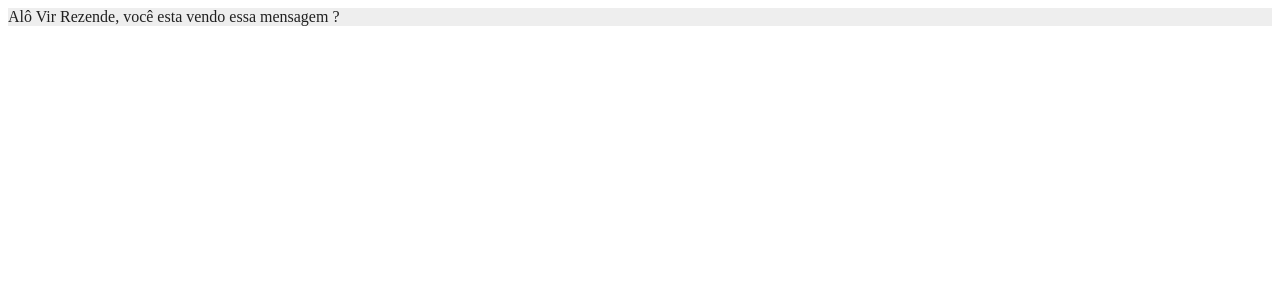
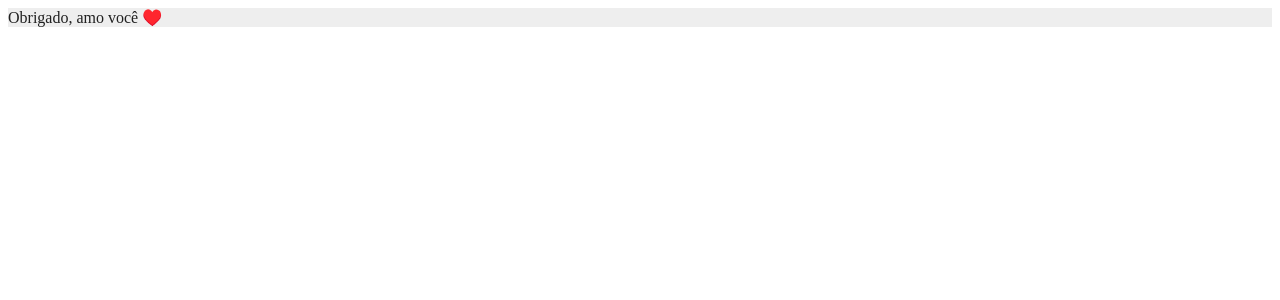
Before and after one commit to JoaoVitorS/clone-tabnews, a Next.js app: page / in a window 1280 px wide. Shown: the top 300 px of the page. Built offline with nearby package versions, Linux system fonts and the light colour scheme.

Commit message:
Agradecendo

```diff
--- a/pages/index.js
+++ b/pages/index.js
@@ -1,6 +1,6 @@
 function Home() {
   return (
-    <div style={{backgroundColor: "#eee", color: "#202020ff"}}>Alô Vir Rezende, você esta vendo essa mensagem ? </div>
+    <div style={{backgroundColor: "#eee", color: "#202020ff"}}>Obrigado, amo você ♥️</div>
   )
 }
 
```
